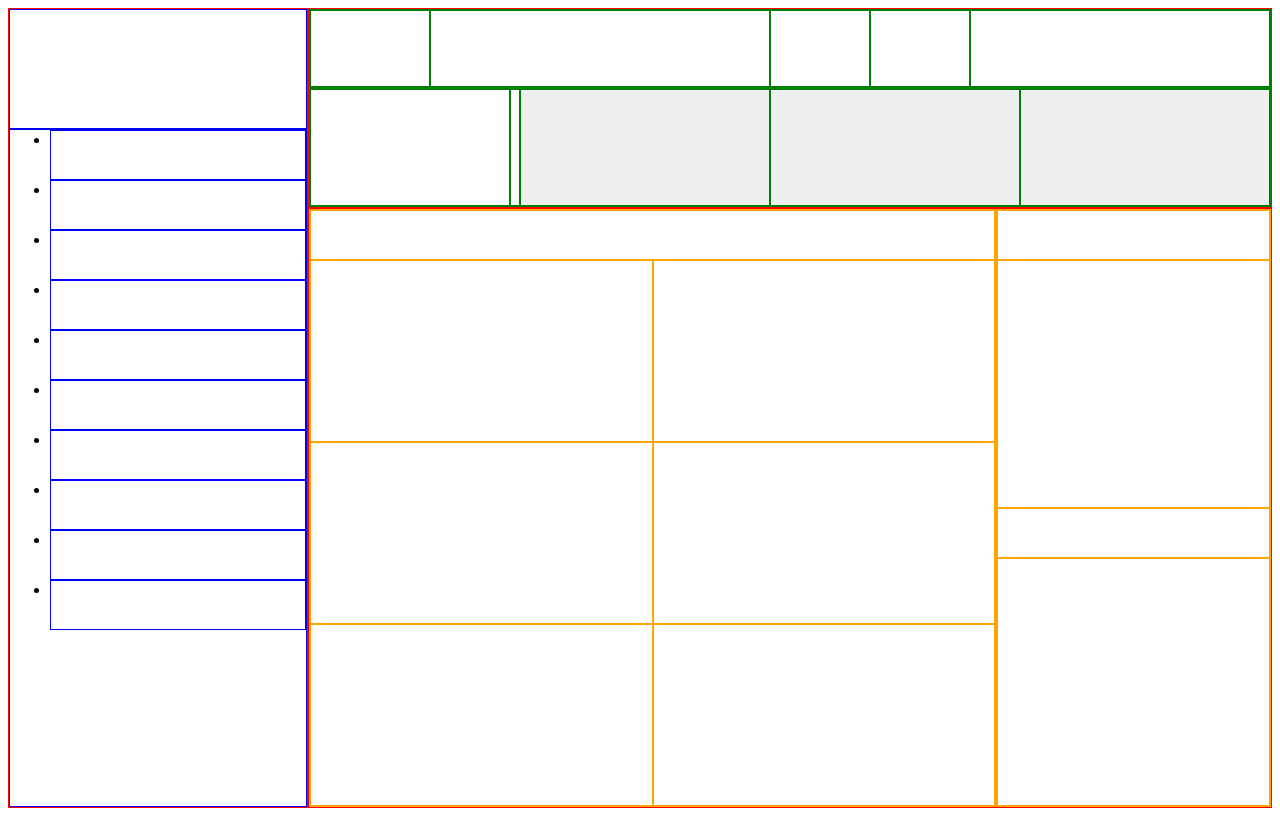
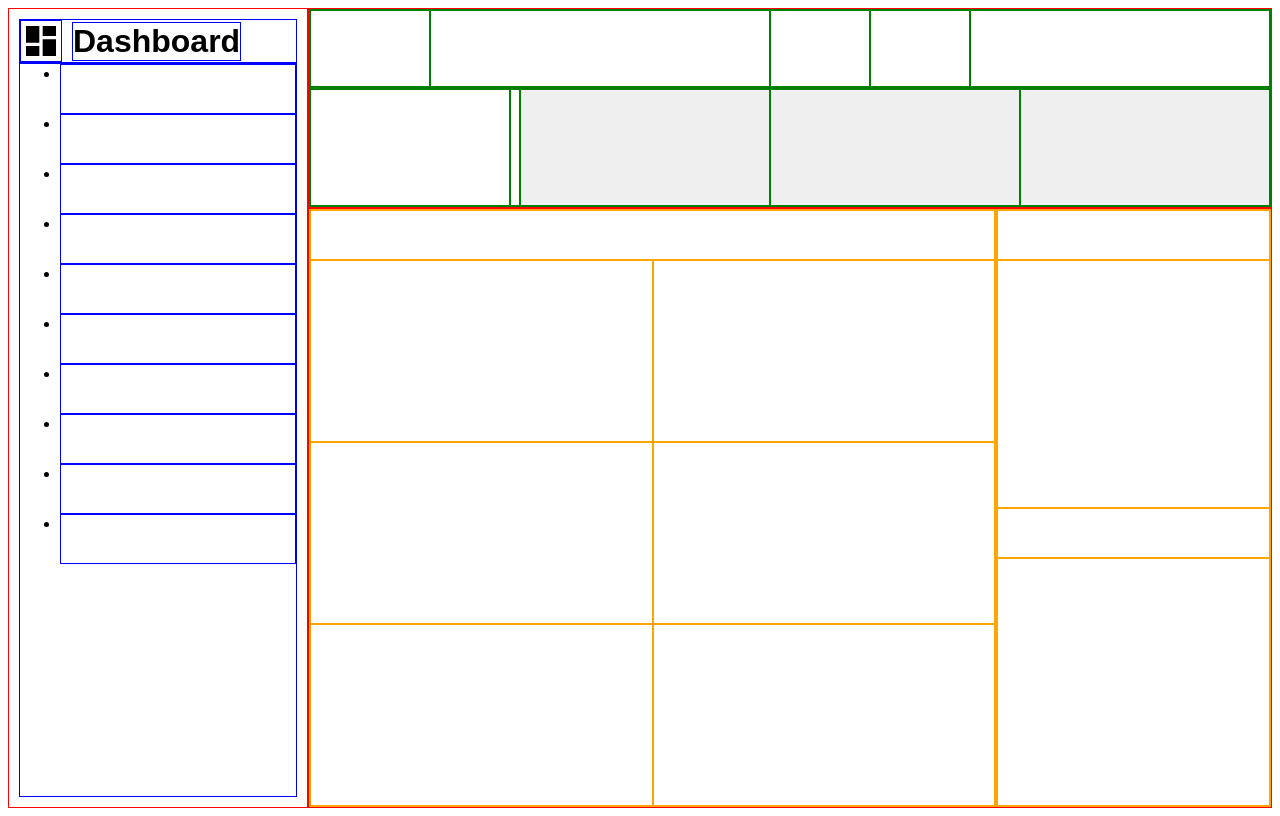
Before and after one commit to h4sitha/admin-dashboard, a plain HTML site: page index.html in a window 1280 px wide. Drawn offline with Linux system fonts and the light colour scheme.

Commit message:
Add styles to the sidebar heading

```diff
--- a/index.html
+++ b/index.html
@@ -26,7 +26,10 @@
     </header>
 
     <nav id="sidebar">
-        <div></div>
+        <div>
+            <svg xmlns="http://www.w3.org/2000/svg" viewBox="0 0 24 24"><title>view-dashboard</title><path d="M13,3V9H21V3M13,21H21V11H13M3,21H11V15H3M3,13H11V3H3V13Z" /></svg>
+            <h1>Dashboard</h1>
+        </div>
         <ul>
             <li></li>
             <li></li>
--- a/styles.css
+++ b/styles.css
@@ -8,6 +8,7 @@ body {
     grid-template-rows: 200px 1fr;
     min-height: 100vh;
     /* margin: 0; */
+    font-family: sans-serif;
 }
 
 /* header */
@@ -39,7 +40,8 @@ nav#sidebar {
     grid-row: 1 / 3;
     grid-column: 1 / 2;
     display: grid;
-    grid-template-rows: 120px auto;
+    grid-template-rows: auto 1fr;
+    padding: 10px;
 }
 
 nav#sidebar * {
@@ -49,6 +51,9 @@ nav#sidebar * {
 nav#sidebar > div {
     grid-row: 1 / 2;
     grid-column: 1 / 2;
+    display: flex;
+    align-items: center;
+    gap: 10px;
 }
 
 nav#sidebar > ul {
@@ -58,6 +63,17 @@ nav#sidebar > ul {
     /* list-style-type: none; */
     display: grid;
     grid-template-rows: repeat(10, 50px);
+}
+
+/* sidebar element styles */
+
+nav#sidebar svg {
+    height: 40px;
+}
+
+nav#sidebar h1 {
+    margin: 0;
+    font-size: 2rem;
 }
 
 /* main */
```
